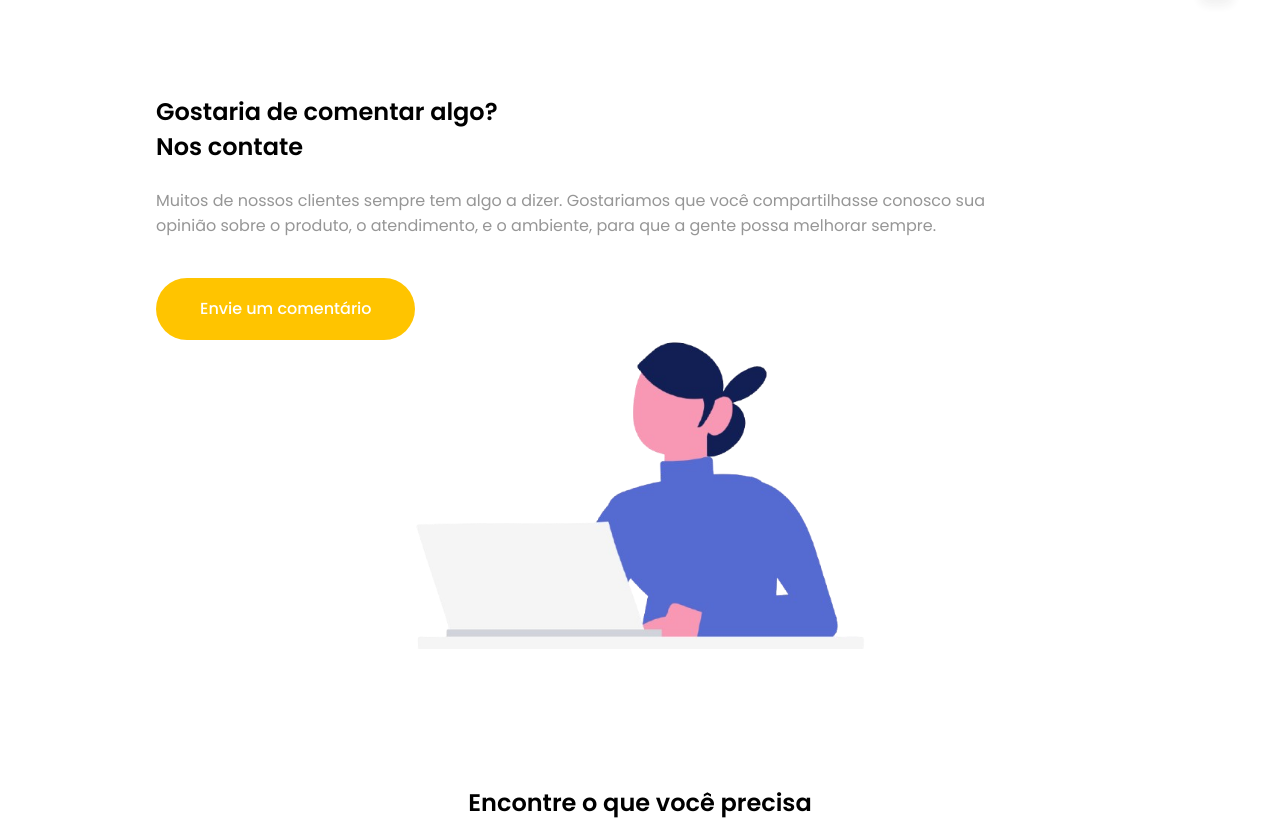
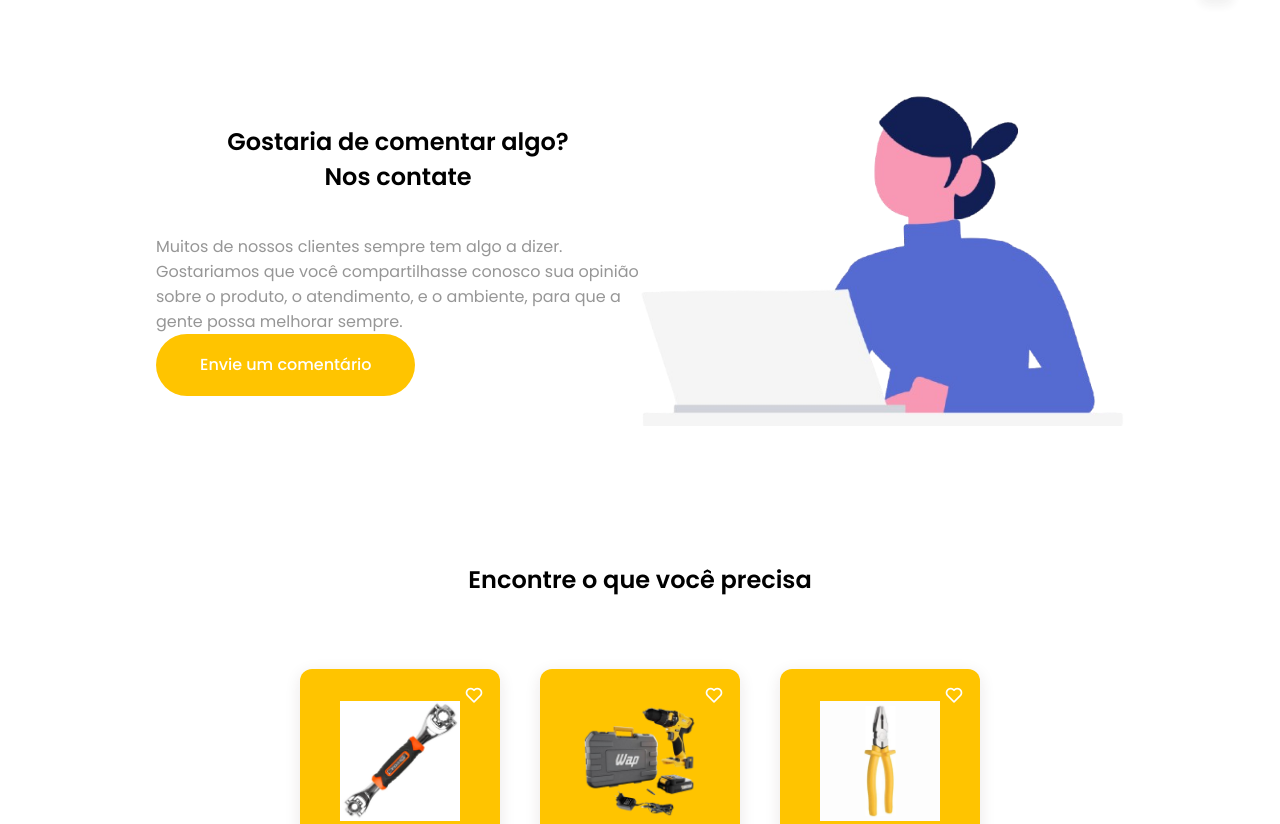
Before and after one commit to Pedro1dog/Loja-de-ferramentas, a plain HTML site: page index.html in a window 1280 px wide. Shown: the part 1040-1864 px from the top of the page. Drawn offline with nearby package versions, Linux system fonts and the light colour scheme.

Commit message:
Update styles.css

```diff
--- a/assets/css/styles.css
+++ b/assets/css/styles.css
@@ -357,23 +357,23 @@ body.dark-theme {
 }
 
 /*=============== CELEBRATE ===============*/
-.celebrate__container {
+.comentary_container {
   row-gap: 1rem;
 }
 
-.celebrate__data {
+.comentary__data {
   text-align: center;
 }
 
-.celebrate__title {
+.comentary__title {
   margin-bottom: var(--mb-1-5);
 }
 
-.celebrate__description {
+.comentary__description {
   margin-bottom: var(--mb-2-5);
 }
 
-.celebrate__img {
+.comentary__img {
   width: 280px;
   justify-self: center;
 }
@@ -434,12 +434,13 @@ body.dark-theme {
   text-align: center;
   margin-bottom: 4rem;
   overflow: hidden;
+  color: black;
 }
 
 .new__overlay {
   width: 250px;
   height: 250px;
-  background-color: var(--first-color);
+  background-color:hsl(0, 0%, 73%);
   border-radius: 50%;
   position: absolute;
   top: -5rem;
@@ -682,7 +683,7 @@ body.dark-theme {
     gap: 2.5rem 3.5rem;
   }
 
-  .celebrate__description {
+  .comentary__description {
     padding: 0 4rem;
   }
 
@@ -731,7 +732,7 @@ body.dark-theme {
   }
 
   .home__container,
-  .celebrate__container,
+  .comentary__container,
   .message__container {
     grid-template-columns: repeat(2, 1fr);
     align-items: center;
@@ -751,11 +752,11 @@ body.dark-theme {
     column-gap: 5rem;
   }
 
-  .celebrate__data,
-  .celebrate__title {
+  .comentary__data,
+  .comentary__title {
     text-align: initial;
   }
-  .celebrate__description {
+  .comentary__description {
     padding: 0;
   }
 
@@ -794,10 +795,10 @@ body.dark-theme {
     width: 120px;
   }
 
-  .celebrate__img {
+  .comentary__img {
     width: 450px;
   }
-  .celebrate__description {
+  .comentary__description {
     padding-right: 7rem;
   }
 
```
